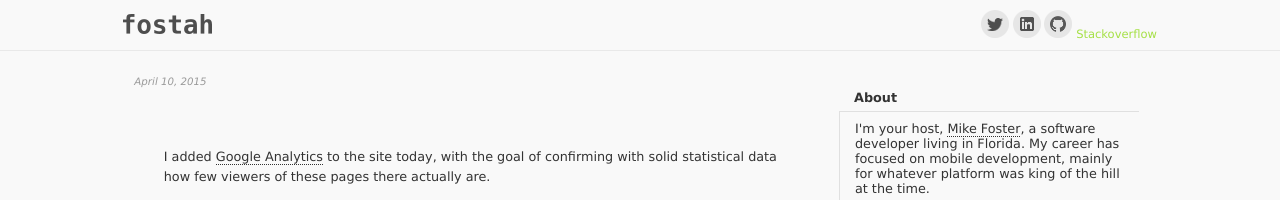
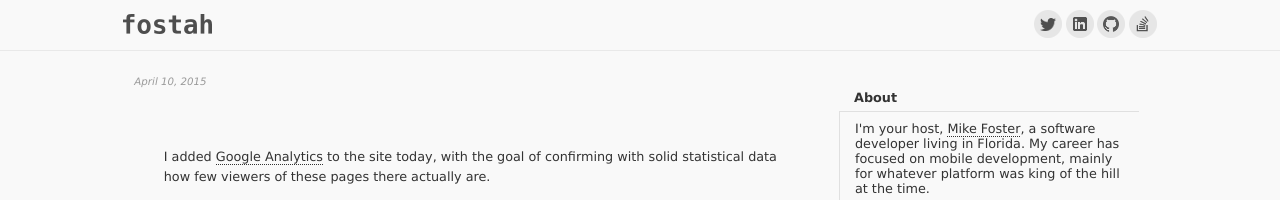
Before and after one commit to fostah/fostah.github.io, a Jekyll site: the page built from index.html, in a window 1280 px wide. Shown: the top 200 px of the page. Built offline with Jekyll 4.4.1, drawn with Linux system fonts in a browser that asks for light colours; comment, search, counter and statistics services are not loaded.

Commit message:
Updates the stackoverflow icon.

```diff
--- a/_includes/header.html
+++ b/_includes/header.html
@@ -8,7 +8,7 @@
       <a title="Twitter" href="http://twitter.com/fostah"><img src="/images/twitter.png"/></a>
       <a title="LinkedIn" href="http://www.linkedin.com/in/michaellfoster"><img src="/images/linkedin.png"/></a>
       <a title="Github"         href="https://github.com/fostah"><img src="/images/github.png"/></a>
-      <a title="Stackoverflow"  href="http://stackoverflow.com/users/16524/fostah">Stackoverflow</a>
+      <a title="Stackoverflow"  href="http://stackoverflow.com/users/16524/fostah"><img src="/images/stackoverflow.png"/></a>
     </span>
     </div>
 </div>
```
Also changed, not shown: images/stackoverflow.png (added).
